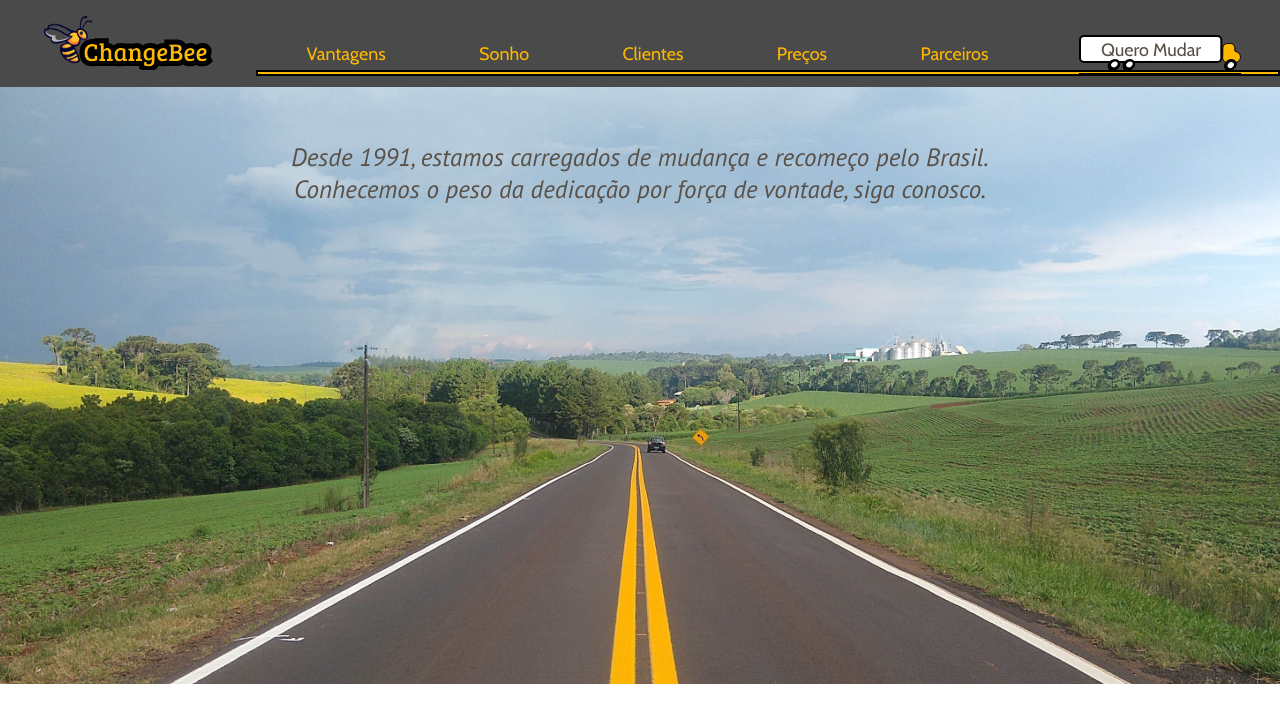
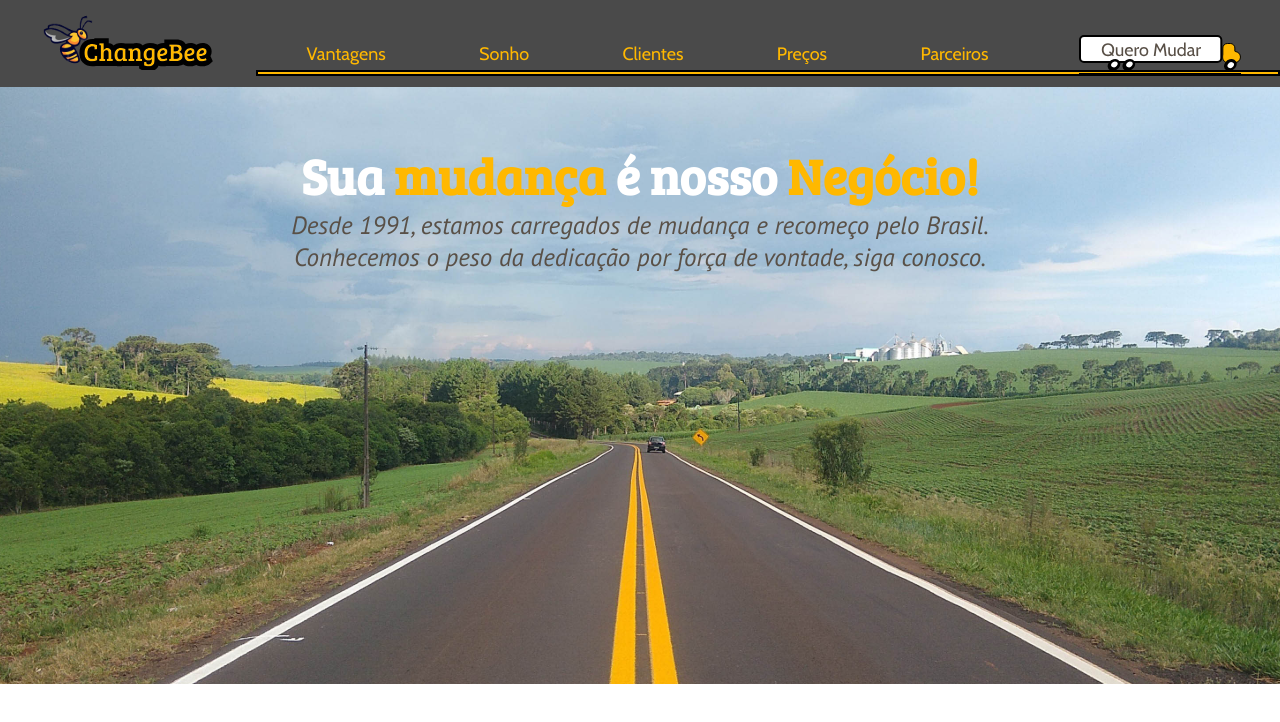
Before and after one commit to PauloBezz/ChangeBee, a React (Vite) app: page / in a window 1280 px wide. Shown: the top 722 px of the page. Built offline with nearby package versions, Linux system fonts and the light colour scheme.

Commit message:
refactor: Home

```diff
--- a/src/pages/Home/index.jsx
+++ b/src/pages/Home/index.jsx
@@ -8,8 +8,7 @@ export function Home() {
     return (
         <>
             <Header />
-            <Main title={'Sua mudança é nosso Negócio!'} subtitle={'Desde 1991, estamos carregados de mudança e recomeço pelo Brasil. Conhecemos o peso da dedicação por força de vontade, siga conosco.'} >
-
+            <Main titleWhite={'Sua'} titleYellow={'mudança'} tWhiteSecond={'é'} tWhiteThree={'nosso'} tYellowSecond={'Negócio!'} subtitle={'Desde 1991, estamos carregados de mudança e recomeço pelo Brasil. Conhecemos o peso da dedicação por força de vontade, siga conosco.'} />
             <CardSmall />
             <CardSmall />
             <CardSmall />
@@ -17,7 +16,6 @@ export function Home() {
             <CardPrice />
             <CardPrice />
             <CardPrice />
-            </Main >
             <Footer />
         </>
     )
```
Lines whose indentation alone changed are shown as unchanged.
